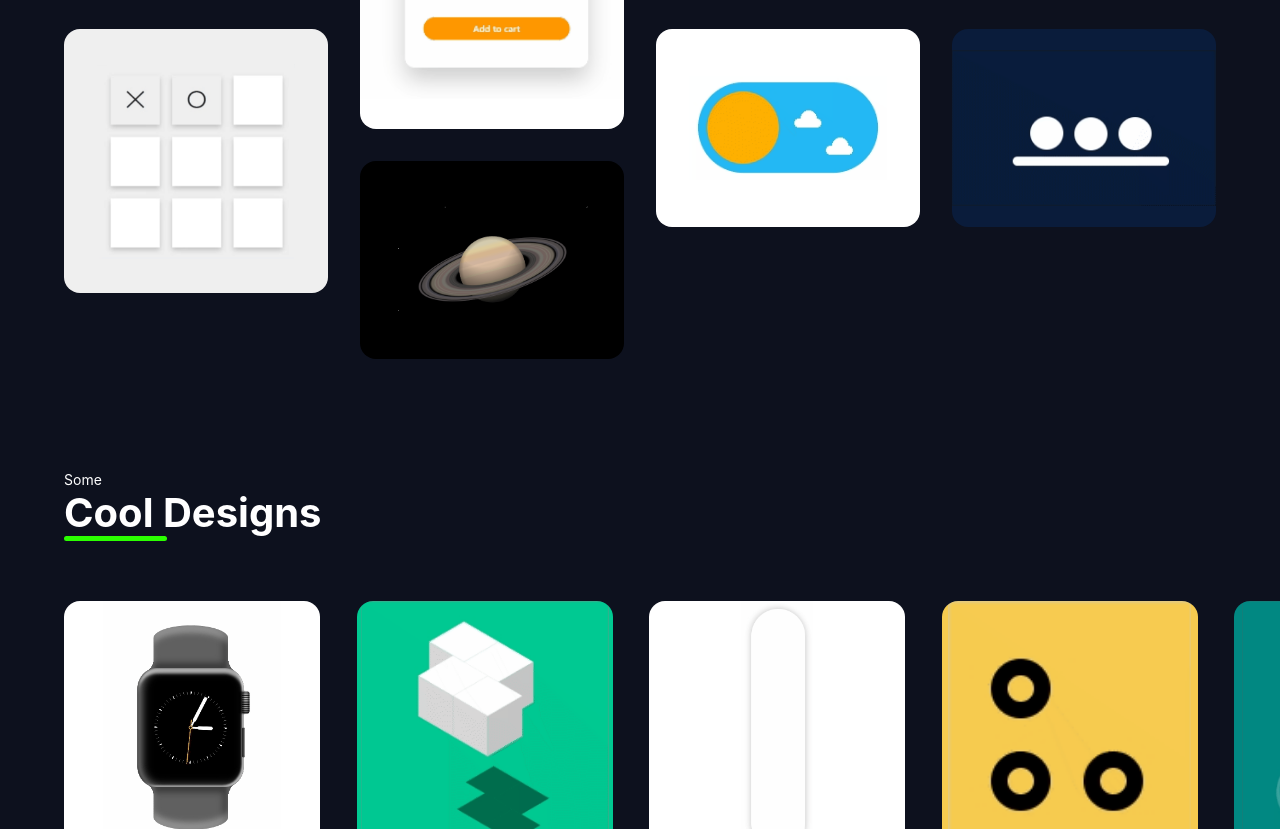
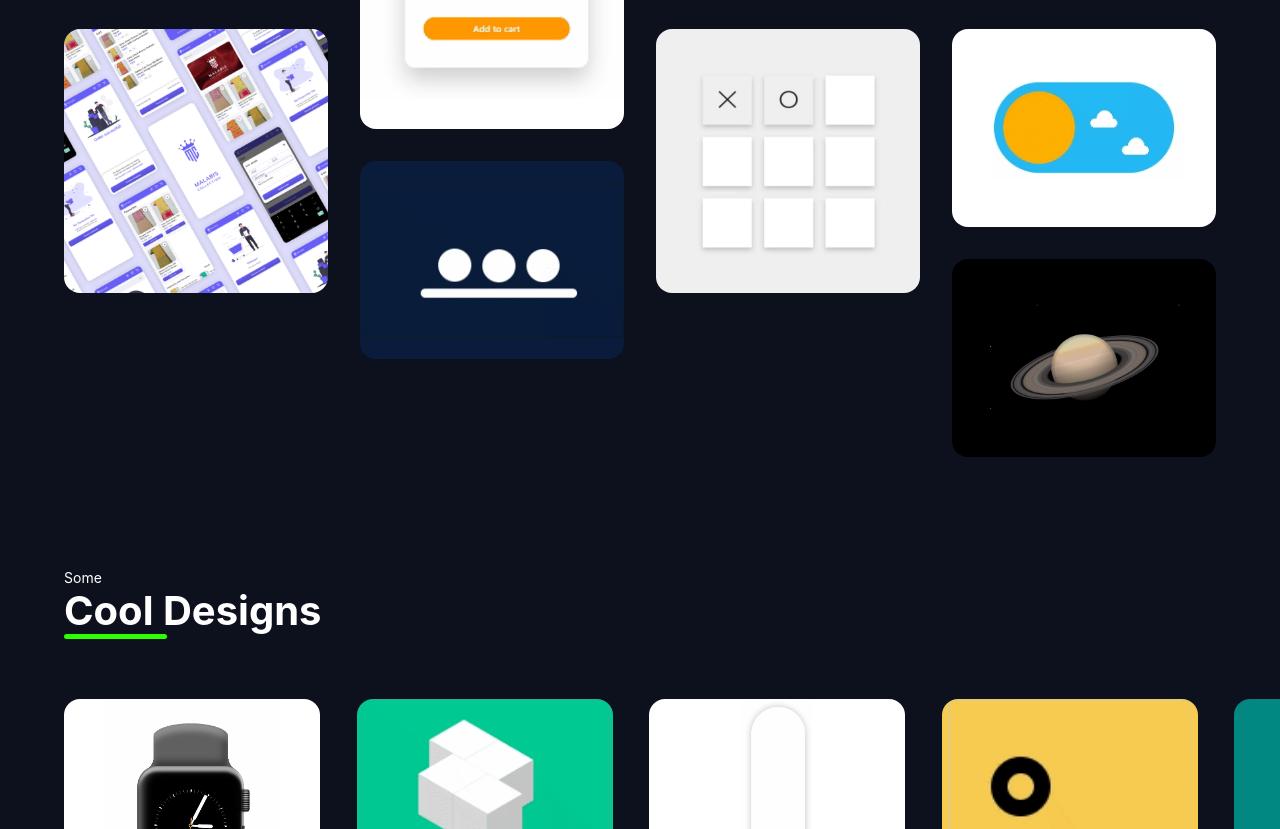
Before and after one commit to faisal6795/dev-portfolio, a website built with webpack: page index.html in a window 1280 px wide. Shown: the part 1866-2695 px from the top of the page. Built offline with nearby package versions, Linux system fonts and the light colour scheme.

Commit message:
Added malabis collection web app

```diff
--- a/index.html
+++ b/index.html
@@ -197,6 +197,15 @@
                             <i class="icon"></i>
                             <h5 class="title">Flower Animation</h5>
                             <span class="desc">Design</span>
+                        </div>
+                    </a>
+                </div>
+                <div class="card app">
+                    <a href="/malabis" class="malabis" target="_blank" rel="noopener noreferrer">
+                        <div class="clip">
+                            <i class="icon"></i>
+                            <h5 class="title">Malabis</h5>
+                            <span class="desc">Web App</span>
                         </div>
                     </a>
                 </div>
--- a/style.scss
+++ b/style.scss
@@ -454,6 +454,11 @@ img {
                         background-image: url(assets/tictactoe.gif);
                     }
 
+                    &.malabis {
+                        background-size: cover;
+                        background-image: url(assets/malabis.png);
+                    }
+
                     &.sorting {
                         background-image: url(assets/sorting.gif);
                     }
```
Also changed, not shown: assets/malabis.png (added).
